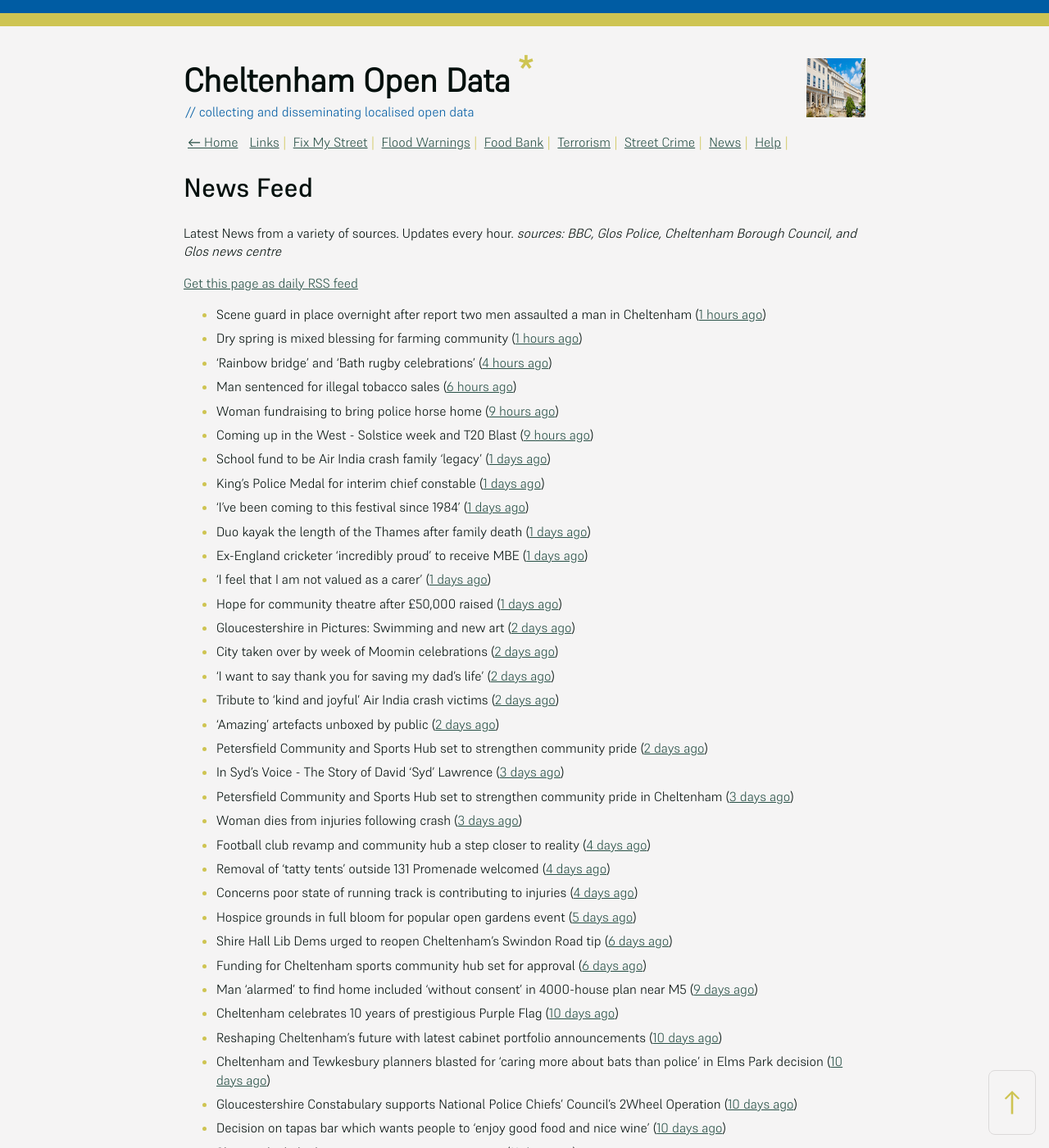
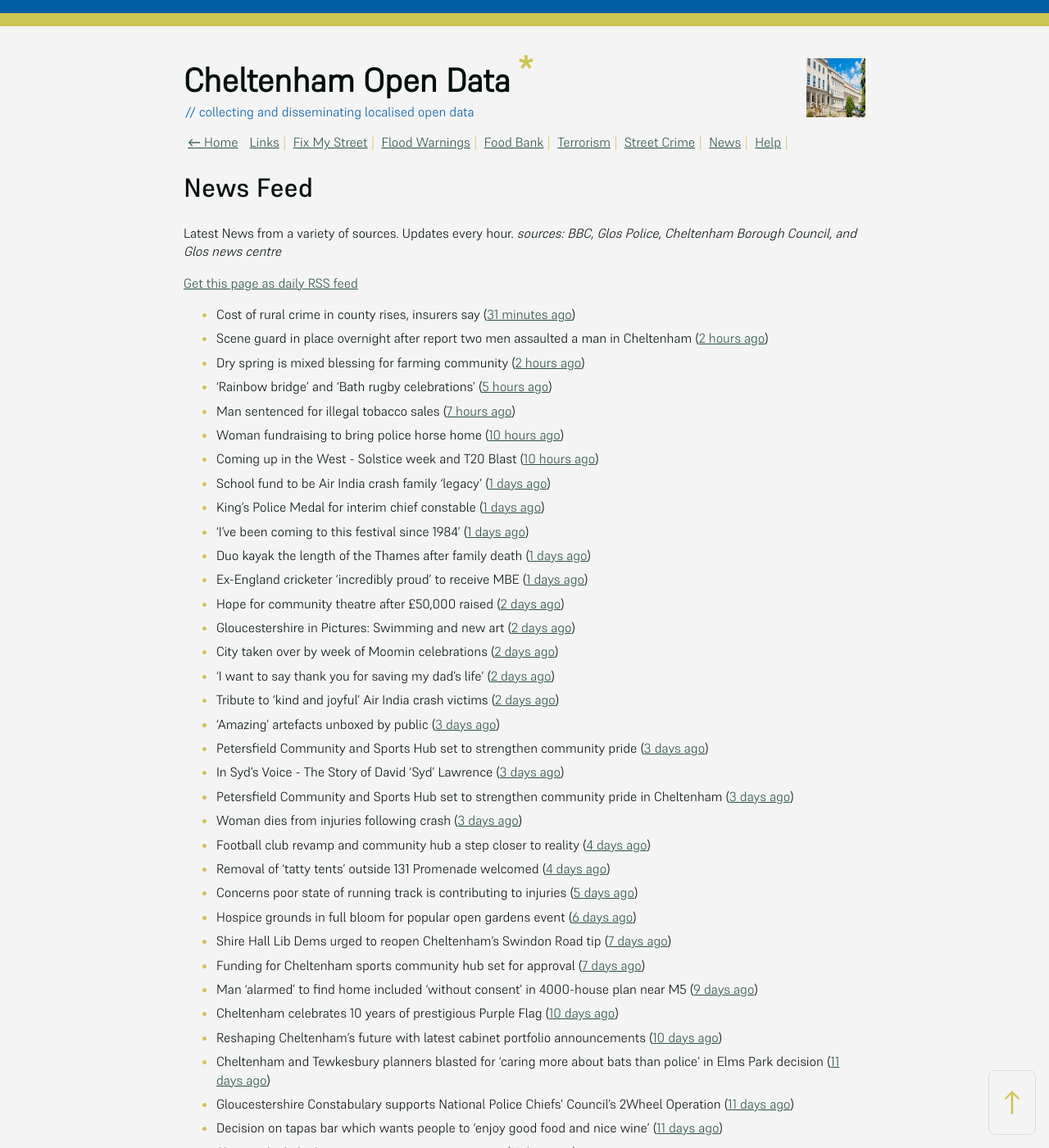
Before and after one commit to mat-0/cheltenham-open-data, a Jekyll site: the page built from _pages/news.md, in a window 1280 px wide and 1400 px high. Shown: the whole window at 82% size. Built offline with Jekyll 4.4.1, drawn with Linux system fonts in a browser that asks for light colours; some of the changed text lies outside the part shown.

Commit message:
Updated 2025-06-16 15:58:02

```diff
--- a/_pages/news.md
+++ b/_pages/news.md
@@ -12,43 +12,43 @@ _sources: BBC, Glos Police, Cheltenham Borough Council, and Glos news centre_
 [Get this page as daily RSS feed](/daily.rss)
 
 <!-- news_marker starts -->
-- Scene guard in place overnight after report two men assaulted a man in Cheltenham ([1 hours ago](https://gloucesternewscentre.co.uk/scene-guard-in-place-overnight-after-report-two-men-assaulted-a-man-in-cheltenham/))
-- Dry spring is mixed blessing for farming community ([1 hours ago](https://www.bbc.com/news/articles/c8d1vglgj9zo))
-- 'Rainbow bridge' and 'Bath rugby celebrations' ([4 hours ago](https://www.bbc.com/news/articles/cx2e29jqllgo))
-- Man sentenced for illegal tobacco sales ([6 hours ago](https://gloucesternewscentre.co.uk/man-sentenced-for-illegal-tobacco-sales/))
-- Woman fundraising to bring police horse home ([9 hours ago](https://www.bbc.com/news/articles/c1ld0n474llo))
-- Coming up in the West - Solstice week and T20 Blast ([9 hours ago](https://www.bbc.com/news/articles/c4g3nze858lo))
+- Cost of rural crime in county rises, insurers say ([31 minutes ago](https://www.bbc.com/news/articles/cje7e8lqvj0o))
+- Scene guard in place overnight after report two men assaulted a man in Cheltenham ([2 hours ago](https://gloucesternewscentre.co.uk/scene-guard-in-place-overnight-after-report-two-men-assaulted-a-man-in-cheltenham/))
+- Dry spring is mixed blessing for farming community ([2 hours ago](https://www.bbc.com/news/articles/c8d1vglgj9zo))
+- 'Rainbow bridge' and 'Bath rugby celebrations' ([5 hours ago](https://www.bbc.com/news/articles/cx2e29jqllgo))
+- Man sentenced for illegal tobacco sales ([7 hours ago](https://gloucesternewscentre.co.uk/man-sentenced-for-illegal-tobacco-sales/))
+- Woman fundraising to bring police horse home ([10 hours ago](https://www.bbc.com/news/articles/c1ld0n474llo))
+- Coming up in the West - Solstice week and T20 Blast ([10 hours ago](https://www.bbc.com/news/articles/c4g3nze858lo))
 - School fund to be Air India crash family 'legacy' ([1 days ago](https://www.bbc.com/news/articles/c5y5ygl2g31o))
 - King's Police Medal for interim chief constable ([1 days ago](https://www.bbc.com/news/articles/c39x9jz8ez1o))
 - 'I've been coming to this festival since 1984' ([1 days ago](https://www.bbc.com/news/articles/clyny53kdg4o))
 - Duo kayak the length of the Thames after family death ([1 days ago](https://www.bbc.com/news/articles/c79ep5dqpd3o))
 - Ex-England cricketer 'incredibly proud' to receive MBE ([1 days ago](https://www.bbc.com/news/articles/cql2qnr0kveo))
-- 'I feel that I am not valued as a carer' ([1 days ago](https://www.bbc.com/news/articles/czdyzvrld34o))
-- Hope for community theatre after £50,000 raised ([1 days ago](https://www.bbc.com/news/articles/c3rpgenlq8jo))
+- Hope for community theatre after £50,000 raised ([2 days ago](https://www.bbc.com/news/articles/c3rpgenlq8jo))
 - Gloucestershire in Pictures: Swimming and new art ([2 days ago](https://www.bbc.com/news/articles/ckgr8gzq8rjo))
 - City taken over by week of Moomin celebrations ([2 days ago](https://www.bbc.com/news/articles/c79e092j1qyo))
 - 'I want to say thank you for saving my dad's life' ([2 days ago](https://www.bbc.com/news/articles/c8jg40v7l00o))
 - Tribute to 'kind and joyful' Air India crash victims ([2 days ago](https://www.bbc.com/news/articles/c20qv62dxq6o))
-- 'Amazing' artefacts unboxed by public ([2 days ago](https://www.bbc.com/news/articles/cgeglpyez20o))
-- Petersfield Community and Sports Hub set to strengthen community pride ([2 days ago](https://gloucesternewscentre.co.uk/petersfield-community-and-sports-hub-set-to-strengthen-community-pride/))
+- 'Amazing' artefacts unboxed by public ([3 days ago](https://www.bbc.com/news/articles/cgeglpyez20o))
+- Petersfield Community and Sports Hub set to strengthen community pride ([3 days ago](https://gloucesternewscentre.co.uk/petersfield-community-and-sports-hub-set-to-strengthen-community-pride/))
 - In Syd's Voice - The Story of David 'Syd' Lawrence ([3 days ago](https://www.bbc.co.uk/sounds/play/p0lj4vvq))
 - Petersfield Community and Sports Hub set to strengthen community pride in Cheltenham ([3 days ago](https://www.cheltenham.gov.uk/news/article/3020/petersfield_community_and_sports_hub_set_to_strengthen_community_pride_in_cheltenham))
 - Woman dies from injuries following crash ([3 days ago](https://www.bbc.com/news/articles/cx2q7py0p1qo))
 - Football club revamp and community hub a step closer to reality ([4 days ago](https://gloucesternewscentre.co.uk/football-club-revamp-and-community-hub-a-step-closer-to-reality/))
 - Removal of ‘tatty tents’ outside 131 Promenade welcomed ([4 days ago](https://gloucesternewscentre.co.uk/removal-of-tatty-tents-outside-131-promenade-welcomed/))
-- Concerns poor state of running track is contributing to injuries ([4 days ago](https://gloucesternewscentre.co.uk/concerns-poor-state-of-running-track-is-contributing-to-injuries/))
-- Hospice grounds in full bloom for popular open gardens event ([5 days ago](https://gloucesternewscentre.co.uk/hospice-grounds-in-full-bloom-for-popular-open-gardens-event/))
-- Shire Hall Lib Dems urged to reopen Cheltenham’s Swindon Road tip ([6 days ago](https://gloucesternewscentre.co.uk/shire-hall-lib-dems-urged-to-reopen-cheltenhams-swindon-road-tip/))
-- Funding for Cheltenham sports community hub set for approval ([6 days ago](https://gloucesternewscentre.co.uk/funding-for-cheltenham-sports-community-hub-set-for-approval/))
+- Concerns poor state of running track is contributing to injuries ([5 days ago](https://gloucesternewscentre.co.uk/concerns-poor-state-of-running-track-is-contributing-to-injuries/))
+- Hospice grounds in full bloom for popular open gardens event ([6 days ago](https://gloucesternewscentre.co.uk/hospice-grounds-in-full-bloom-for-popular-open-gardens-event/))
+- Shire Hall Lib Dems urged to reopen Cheltenham’s Swindon Road tip ([7 days ago](https://gloucesternewscentre.co.uk/shire-hall-lib-dems-urged-to-reopen-cheltenhams-swindon-road-tip/))
+- Funding for Cheltenham sports community hub set for approval ([7 days ago](https://gloucesternewscentre.co.uk/funding-for-cheltenham-sports-community-hub-set-for-approval/))
 - Man ‘alarmed’ to find home included ‘without consent’ in 4000-house plan near M5 ([9 days ago](https://gloucesternewscentre.co.uk/man-alarmed-to-find-home-included-without-consent-in-4000-house-plan-near-m5/))
 - Cheltenham celebrates 10 years of prestigious Purple Flag ([10 days ago](https://www.cheltenham.gov.uk/news/article/3019/cheltenham_celebrates_10_years_of_prestigious_purple_flag))
 - Reshaping Cheltenham’s future with latest cabinet portfolio announcements ([10 days ago](https://www.cheltenham.gov.uk/news/article/3018/reshaping_cheltenhams_future_with_latest_cabinet_portfolio_announcements))
-- Cheltenham and Tewkesbury planners blasted for ‘caring more about bats than police’ in Elms Park decision ([10 days ago](https://gloucesternewscentre.co.uk/cheltenham-and-tewkesbury-planners-blasted-for-caring-more-about-bats-than-police-in-elms-park-decision/))
-- Gloucestershire Constabulary supports National Police Chiefs’ Council’s 2Wheel Operation ([10 days ago](https://gloucesternewscentre.co.uk/gloucestershire-constabulary-supports-national-police-chiefs-councils-2wheel-operation/))
-- Decision on tapas bar which wants people to ‘enjoy good food and nice wine’ ([10 days ago](https://gloucesternewscentre.co.uk/decision-on-tapas-bar-which-wants-people-to-enjoy-good-food-and-nice-wine/))
+- Cheltenham and Tewkesbury planners blasted for ‘caring more about bats than police’ in Elms Park decision ([11 days ago](https://gloucesternewscentre.co.uk/cheltenham-and-tewkesbury-planners-blasted-for-caring-more-about-bats-than-police-in-elms-park-decision/))
+- Gloucestershire Constabulary supports National Police Chiefs’ Council’s 2Wheel Operation ([11 days ago](https://gloucesternewscentre.co.uk/gloucestershire-constabulary-supports-national-police-chiefs-councils-2wheel-operation/))
+- Decision on tapas bar which wants people to ‘enjoy good food and nice wine’ ([11 days ago](https://gloucesternewscentre.co.uk/decision-on-tapas-bar-which-wants-people-to-enjoy-good-food-and-nice-wine/))
 - Skinny jabs linked to surprise pregnancies warning ([11 days ago](https://www.bbc.co.uk/sounds/play/p0lgh4cd))
 - Development consent granted for M5 Junction 10 Improvements Scheme ([11 days ago](https://gloucesternewscentre.co.uk/development-consent-granted-for-m5-junction-10-improvements-scheme/))
-- £25k cash boost for much-loved Cheltenham Playhouse ([12 days ago](https://gloucesternewscentre.co.uk/25k-cash-boost-for-much-loved-cheltenham-playhouse/))
+- £25k cash boost for much-loved Cheltenham Playhouse ([13 days ago](https://gloucesternewscentre.co.uk/25k-cash-boost-for-much-loved-cheltenham-playhouse/))
 - £25k cash boost for much-loved Cheltenham Playhouse ([13 days ago](https://www.cheltenham.gov.uk/news/article/3017/25k_cash_boost_for_much-loved_cheltenham_playhouse))
 - Neighbourhood Watch encourages people to join to deter crime ([14 days ago](https://gloucesternewscentre.co.uk/neighbourhood-watch-encourages-people-to-join-to-deter-crime/))
 - ‘Ironic’ 131 Promenade precedent being used for Pittville Pump Room cafe plans ([14 days ago](https://gloucesternewscentre.co.uk/ironic-131-promenade-precedent-being-used-for-pittville-pump-room-cafe-plans/))
```
Also changed, not shown: _data/flood.json (+5 -27 lines), index.md (+3 -3 lines).
